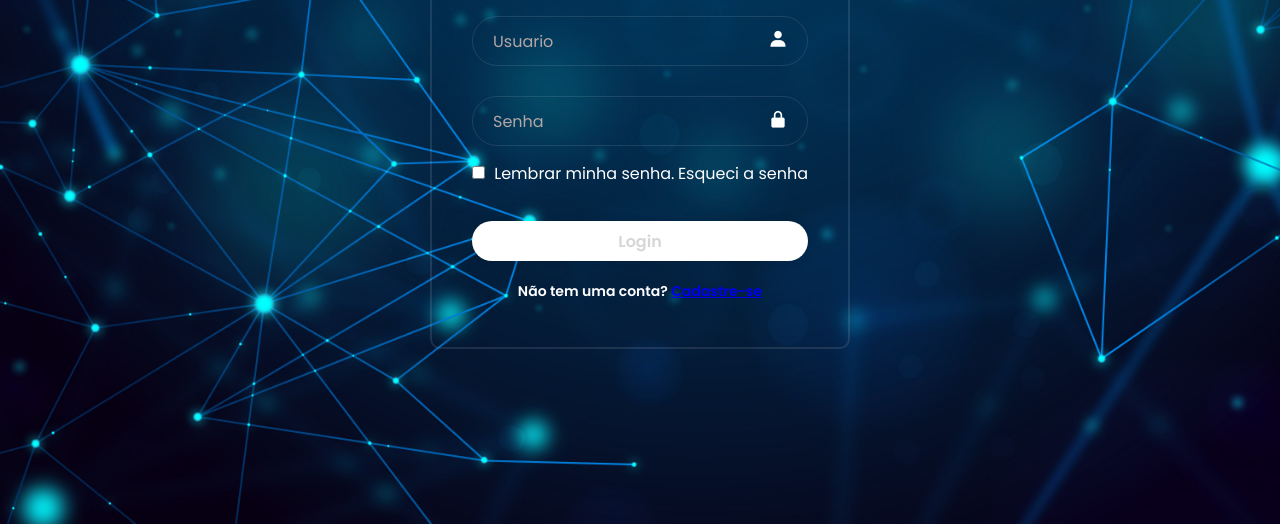
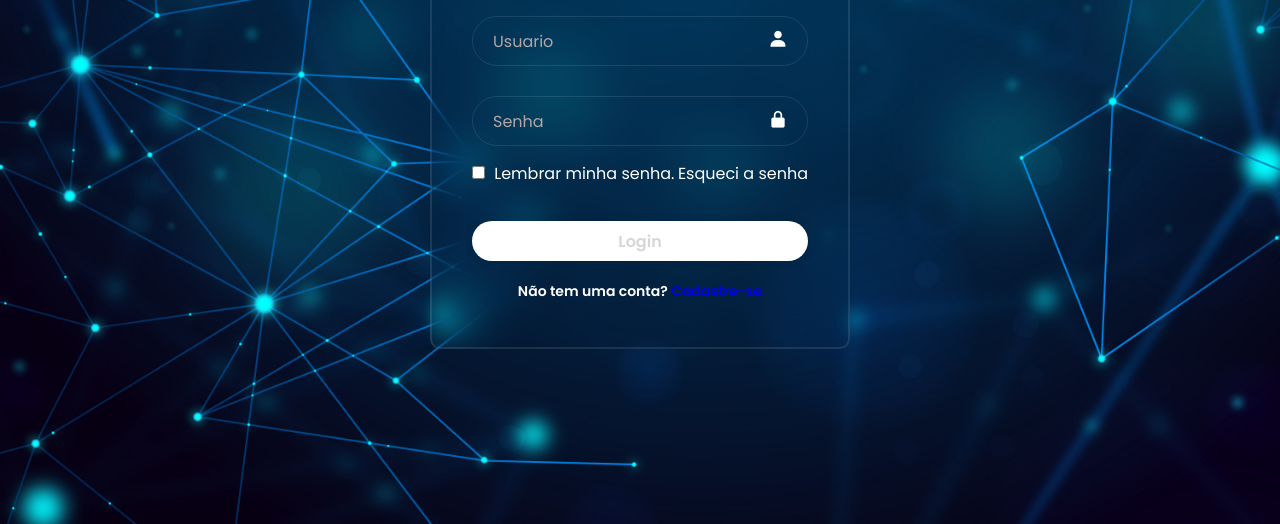
Before and after one commit to leticiamsantos20/LOGIN-PAGE, a plain HTML site: page index.html in a window 1280 px wide. Shown: the part 276-800 px from the top of the page. Drawn offline with nearby package versions, Linux system fonts and the light colour scheme.

Commit message:
alteração no css

```diff
--- a/style.css
+++ b/style.css
@@ -23,6 +23,7 @@ body {
     color: #ffffff;
     padding: 30px 40px;
     box-shadow: (0, 0, 0, .2);
+    backdrop-filter: blur(20px);
 }
 
 .container h1 {
```
Also changed, not shown: Print/Projeto Login codigo.png (added), Print/Projeto login tela.png (added).
